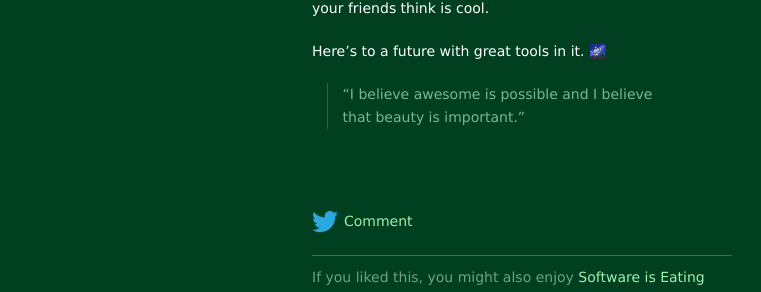
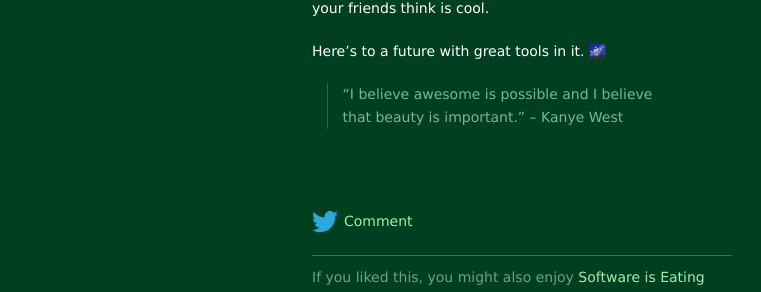
Before and after one commit to pketh/pketh.github.io, a Jekyll site: the page built from _posts/2015-05-10-better-tools.md, in a window 1280 px wide. Shown: the part 1216-1508 px from the top of the page, without its empty margins (258-1019 px from the left). Built offline with Jekyll 4.4.1, drawn with Linux system fonts in a browser that asks for light colours; Markdown is read by kramdown in place of the engine named in the settings.

Commit message:
update post

```diff
--- a/_posts/2015-05-10-better-tools.md
+++ b/_posts/2015-05-10-better-tools.md
@@ -17,6 +17,6 @@ It’s not that designing and writing software isn’t inherently interesting, i
 
 Here’s to a future with great tools in it. 🌌
 
-> “I believe awesome is possible and I believe that beauty is important.”
+> “I believe awesome is possible and I believe that beauty is important.” – Kanye West
 
 [paper]:http://www.papermag.com/2015/04/kanye_west.php
```
